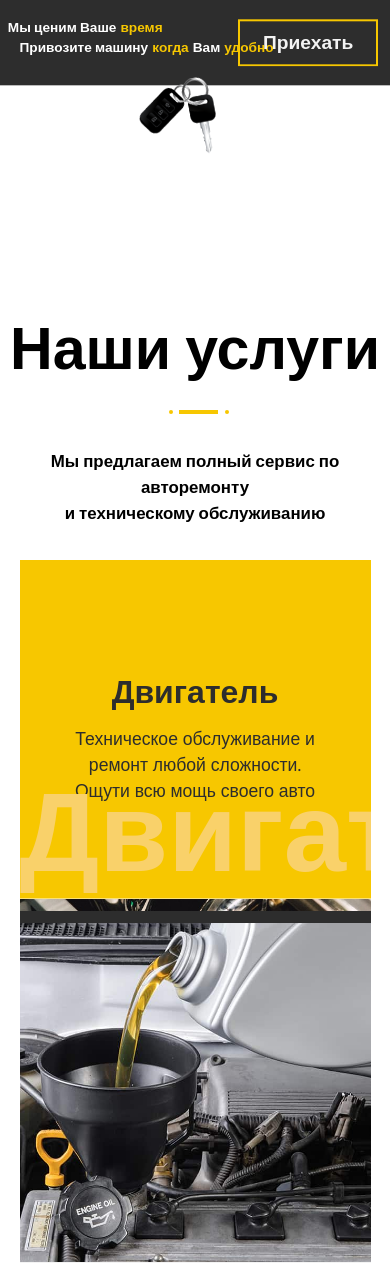
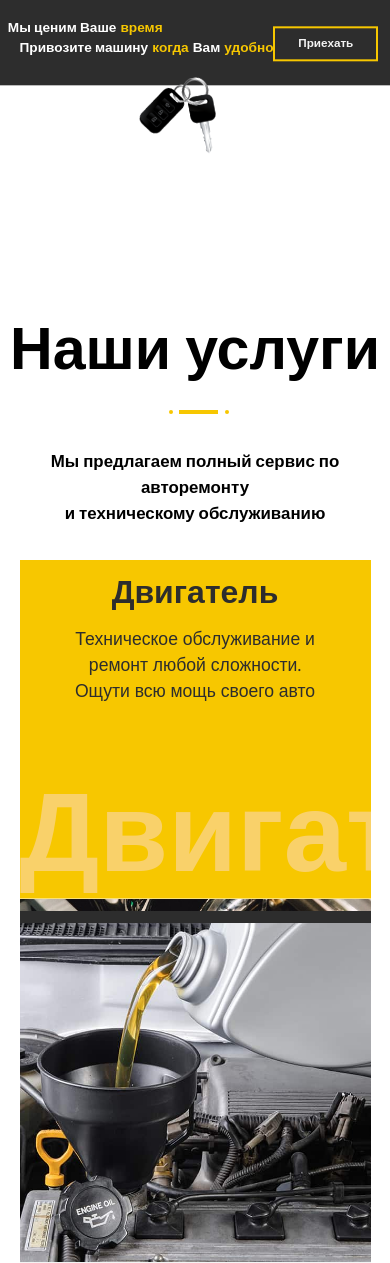
Before and after one commit to IgorRachev27/Django_site, a Django app: page / in a window 390 px wide. Shown: the part 724-1987 px from the top of the page. Run offline with Django 3.2, Linux system fonts and the light colour scheme; grey boxes are pictures that could not be loaded.

Commit message:
Added files and changes required for deployment to heroku

```diff
--- a/maga_service/static/style.css
+++ b/maga_service/static/style.css
@@ -233,6 +233,7 @@
 	background: var(--black);
 	justify-content: center;
 	align-items: center;
+	z-index: 12232313123123132313;
 
 }
 
@@ -2029,7 +2030,7 @@
 	.catalog .catalog-services{
 		position:	relative;
 		width: 44vw;
-		height: 60vh;
+		height: vh;
 		color: #fff;
 		font-size:2.2vw;
 		line-height: 1.5;
@@ -2409,15 +2410,16 @@
 		font-size: 3.5vw;
 		left: 5vw;
 		top: 5vw;
+		display: flex;
 	}
 
 	.bg .p {
 		right: 3vw;
-		top: calc(9vw - 15px);
-		font-size: 1.2em;
+		top: 7vw;
+		font-size: 3vw;
 	}
 	.catalog {
-		height: 470px;
+		height: 500px;
 	}
 
 	.catalog.active{
@@ -2431,7 +2433,7 @@
 	.catalog .catalog-services{
 		position:	relative;
 		width: 70vw;
-		height: 380px;
+		height: 420px;
 		color: #fff;
 		font-size:16px;
 		line-height: 1.5;
@@ -2452,7 +2454,7 @@
 		display: block;
 
 		position: absolute;
-		top: 420px;
+		top: 430px;
 		left: -4vw;
 	}
 	.catalog .catalog-services.first{
@@ -2490,6 +2492,15 @@
 		width: 90vw;
 		height: 90vw;
 	}
+		.service-list .card-container .card:nth-child(1) .service-text h2,
+		.service-list .card-container .card:nth-child(2) .service-text h2,
+		.service-list .card-container .card:nth-child(3) .service-text h2,
+		.service-list .card-container .card:nth-child(4) .service-text h2,
+		.service-list .card-container .card:nth-child(5) .service-text h2,
+		.service-list .card-container .card:nth-child(6) .service-text h2{
+
+	margin-top: 20px;
+}
 
 
 
@@ -2637,4 +2648,7 @@
 		width: 3vw;
 
 	}
-}
+	footer .logo{
+		display: none;
+	}
+}
```
